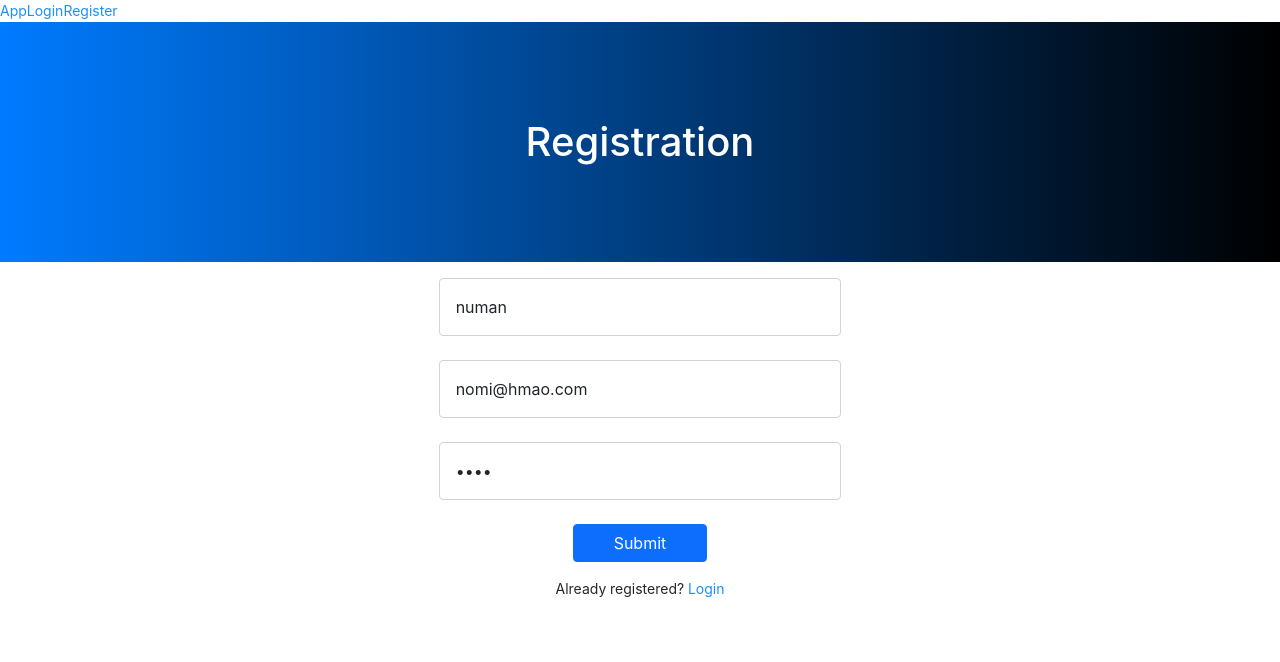
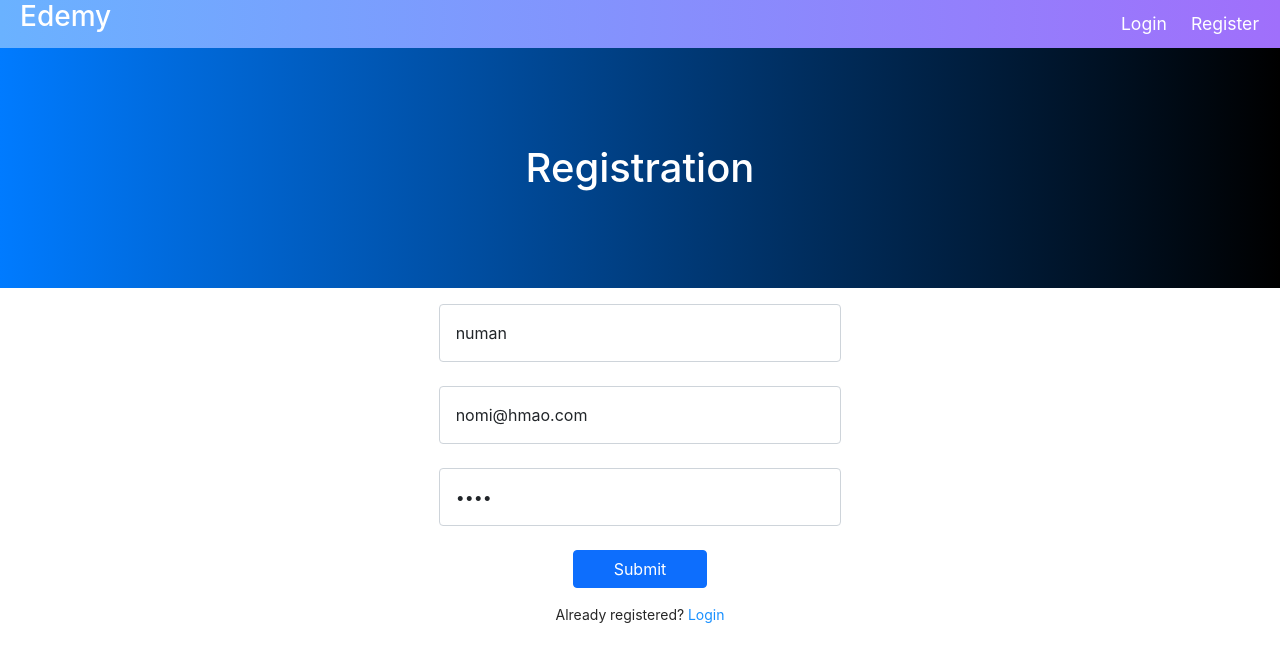
Before and after one commit to NumanAnees/edemy, a Next.js app in the folder Client/: page /register in a window 1280 px wide. Shown: the top 662 px of the page. Built offline with nearby package versions, Linux system fonts and the light colour scheme.

Commit message:
Navbar updated

```diff
--- a/Client/components/Navbar.js
+++ b/Client/components/Navbar.js
@@ -4,9 +4,15 @@ const Nav = () => {
   const [current, setCurrent] = useState("");
   return (
     <>
+      <div className="nav-container">
+        <div>
           <Link href="/">
-        <a>App</a>
+            <a>
+              <h3 className="logo">Edemy</h3>
+            </a>
           </Link>
+        </div>
+        <div className="nav-element">
           <Link href="/login">
             <a>Login</a>
           </Link>
@@ -14,6 +20,8 @@ const Nav = () => {
           <Link href="/register">
             <a>Register</a>
           </Link>
+        </div>
+      </div>
     </>
   );
 };
--- a/Client/package.json
+++ b/Client/package.json
@@ -21,6 +21,7 @@
     "http-proxy-middleware": "^2.0.1",
     "next": "^11.1.2",
     "react": "^17.0.2",
+    "react-bootstrap": "^2.0.0-rc.0",
     "react-dom": "^17.0.2",
     "react-toastify": "^8.0.3"
   }
--- a/Client/pages/_app.js
+++ b/Client/pages/_app.js
@@ -4,6 +4,7 @@ import "antd/dist/antd.css";
 import "../public/css/style.css";
 import { ToastContainer } from "react-toastify";
 import "react-toastify/dist/ReactToastify.css";
+import "bootstrap/dist/css/bootstrap.min.css";
 
 function MyApp({ Component, pageProps }) {
   return (
--- a/Client/public/css/style.css
+++ b/Client/public/css/style.css
@@ -10,3 +10,24 @@
   background-image: linear-gradient(to right, #007bff, #000);
   color: #fff;
 }
+.nav-container {
+  display: flex;
+  flex-direction: row;
+  align-items: center;
+  background-image: linear-gradient(to right, #6ab2ff, rgb(160, 111, 251));
+}
+.logo {
+  color: #007bff;
+  margin-left: 20px;
+  color: white;
+}
+.nav-element {
+  margin-left: auto;
+  padding: 9px;
+}
+
+.nav-element a {
+  margin: 0px 12px;
+  font-size: 1.1rem;
+  color: white;
+}
```
Also changed, not shown: 1 other file (tests, documents, lock files or other folders). Lines whose indentation alone changed are shown as unchanged.
